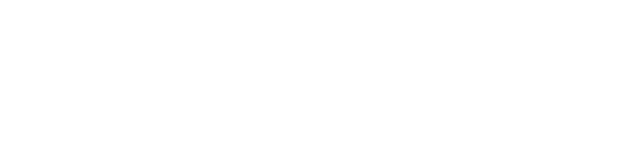
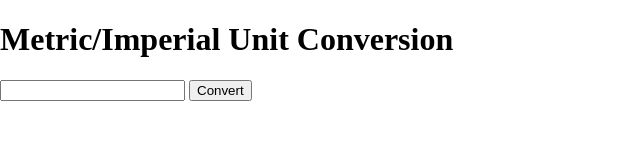
Before and after one commit to JaggedHorzion/Unit-Converter, a plain HTML site: page index.html in a window 1280 px wide. Shown: the whole page, without its empty margins (0-640 px from the left). Drawn offline with Linux system fonts and the light colour scheme.

Commit message:
Heading added

```diff
--- a/index.html
+++ b/index.html
@@ -5,9 +5,14 @@
     <meta http-equiv="X-UA-Compatible" content="IE=edge">
     <meta name="viewport" content="width=device-width, initial-scale=1.0">
     <link rel="stylesheet" href="style.css">
-    <title>Document</title>
+    <title>Unit Converter</title>
 </head>
 <body>
+    <div id="heading">
+        <h1>Metric/Imperial Unit Conversion</h1>
+        <input type="text" id="input-el">
+        <button id="input-btn">Convert</button>
+    </div>
     <script src="script.js"></script>
 </body>
 </html>
```
